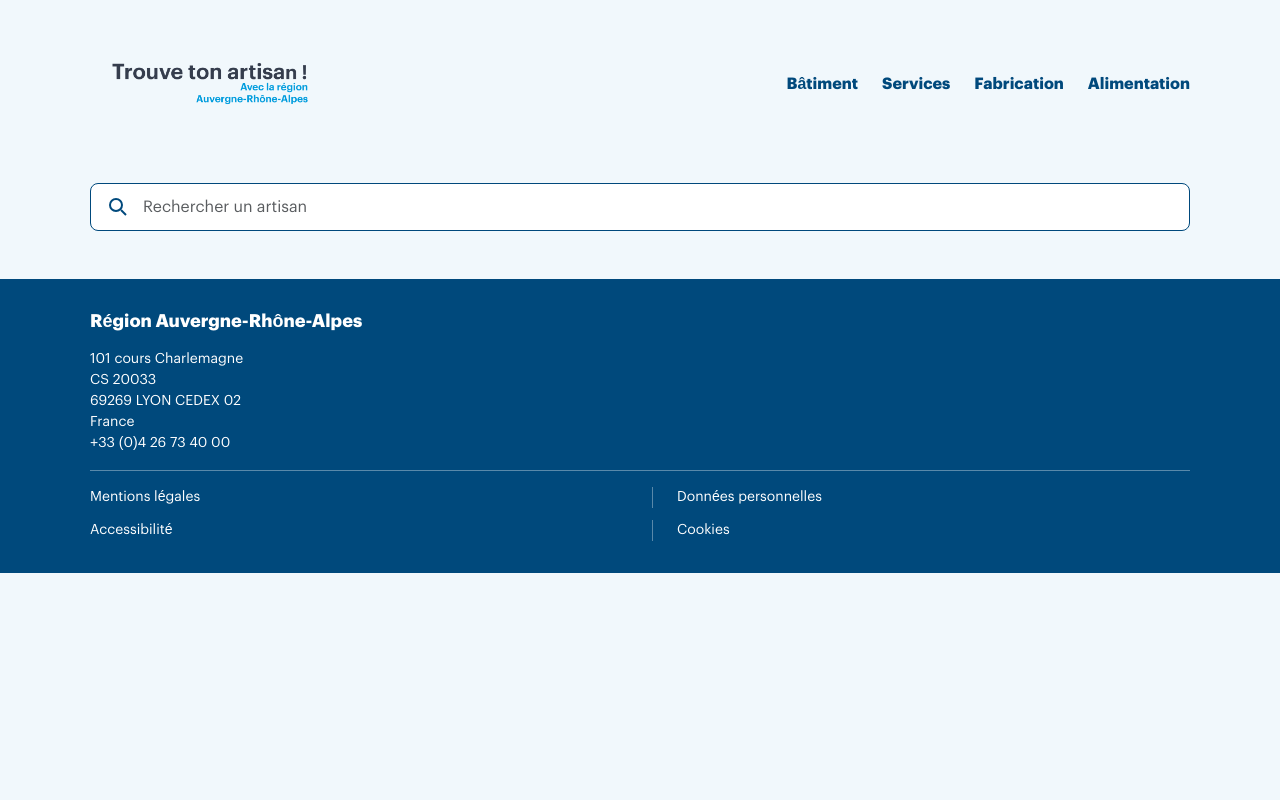
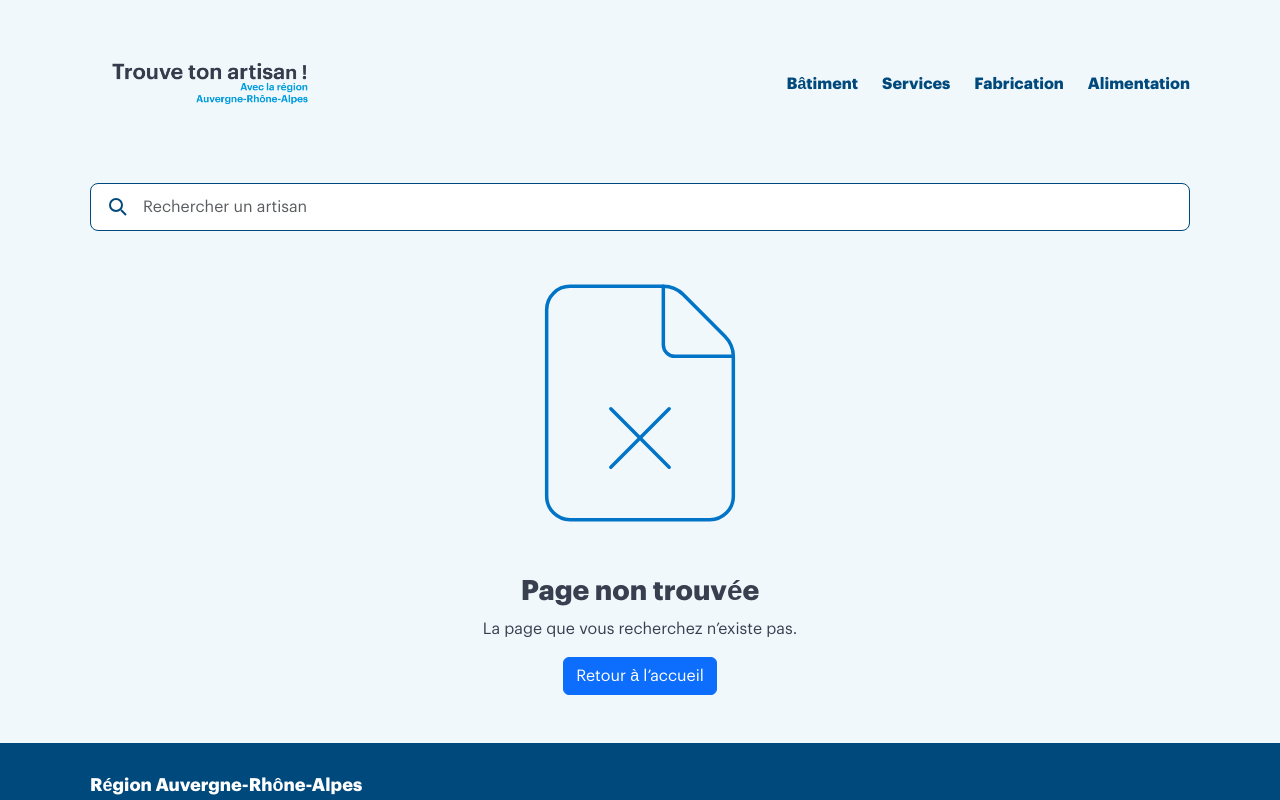
Before and after one commit to Sandra-Lng/devoir-trouve-ton-artisan, a React app in the folder frontend/: page /mentions-legales in a window 1280 px wide. Shown: the top 800 px of the page. Built offline with nearby package versions, Linux system fonts and the light colour scheme; the HTML template or start-up script is replaced by a standard one.

Commit message:
Ajout de la page 404 et gestion des artisans introuvables

```diff
--- a/frontend/src/App.jsx
+++ b/frontend/src/App.jsx
@@ -9,6 +9,7 @@ import Fabrication from './pages/Fabrication'
 import Alimentation from './pages/Alimentation'
 import FicheArtisan from './pages/FicheArtisan'
 import ResultatsRecherche from './pages/ResultatsRecherche'
+import Page404 from './pages/Page404'
 
 function App() {
   return (
@@ -23,6 +24,7 @@ function App() {
         <Route path="/alimentation" element={<Alimentation />} />
         <Route path="/artisan/:slug" element={<FicheArtisan />} />
         <Route path="/recherche" element={<ResultatsRecherche />} />
+        <Route path="*" element={<Page404 />} />
       </Routes>
       <Footer />
     </>
--- a/frontend/src/index.scss
+++ b/frontend/src/index.scss
@@ -370,3 +370,10 @@ gap: 16px;
     }
   }
 }
+.illustration-404 {
+  display: block;
+  width: 280px;
+  max-width: 100%;
+  height: auto;
+  margin: 0 auto 32px;
+}
--- a/frontend/src/pages/FicheArtisan.jsx
+++ b/frontend/src/pages/FicheArtisan.jsx
@@ -2,18 +2,15 @@ import { useParams } from 'react-router'
 import artisans from '../data/artisans'
 import localisation from '../assets/icons/localisation.svg'
 import NoteArtisan from '../components/NoteArtisan'
+import Page404 from './Page404'
 
 function FicheArtisan() {
     const { slug } = useParams()
     const artisan = artisans.find((artisan) => artisan.slug === slug)
 
     if (!artisan) {
-        return (
-            <main className="container contenu-principal">
-                <h1>Artisan introuvable</h1>
-            </main>
-        )
-    }
+        return <Page404 />
+}
 
     return (
         <main className="container contenu-principal">
--- /dev/null
+++ b/frontend/src/pages/Page404.jsx
@@ -0,0 +1,23 @@
+import { Link } from 'react-router'
+import illustration from '../assets/img/erreur-404.svg'
+
+function Page404() {
+  return (
+    <main className="container contenu-principal text-center">
+      <img
+        src={illustration}
+        alt=""
+        className="illustration-404"
+      />
+
+      <h1>Page non trouvée</h1>
+      <p>La page que vous recherchez n’existe pas.</p>
+
+      <Link to="/" className="btn btn-primary">
+        Retour à l’accueil
+      </Link>
+    </main>
+  )
+}
+
+export default Page404
```
Also changed, not shown: frontend/src/assets/img/erreur-404.svg (added).
